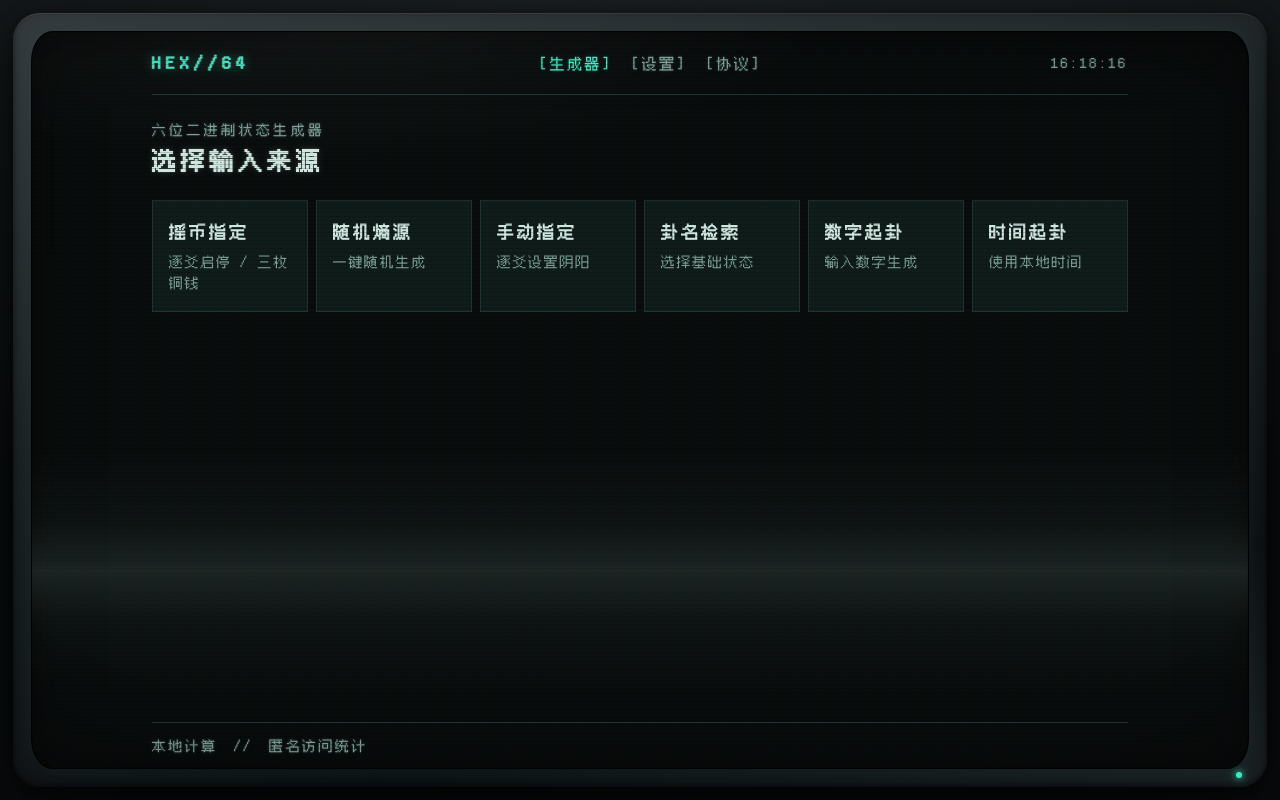
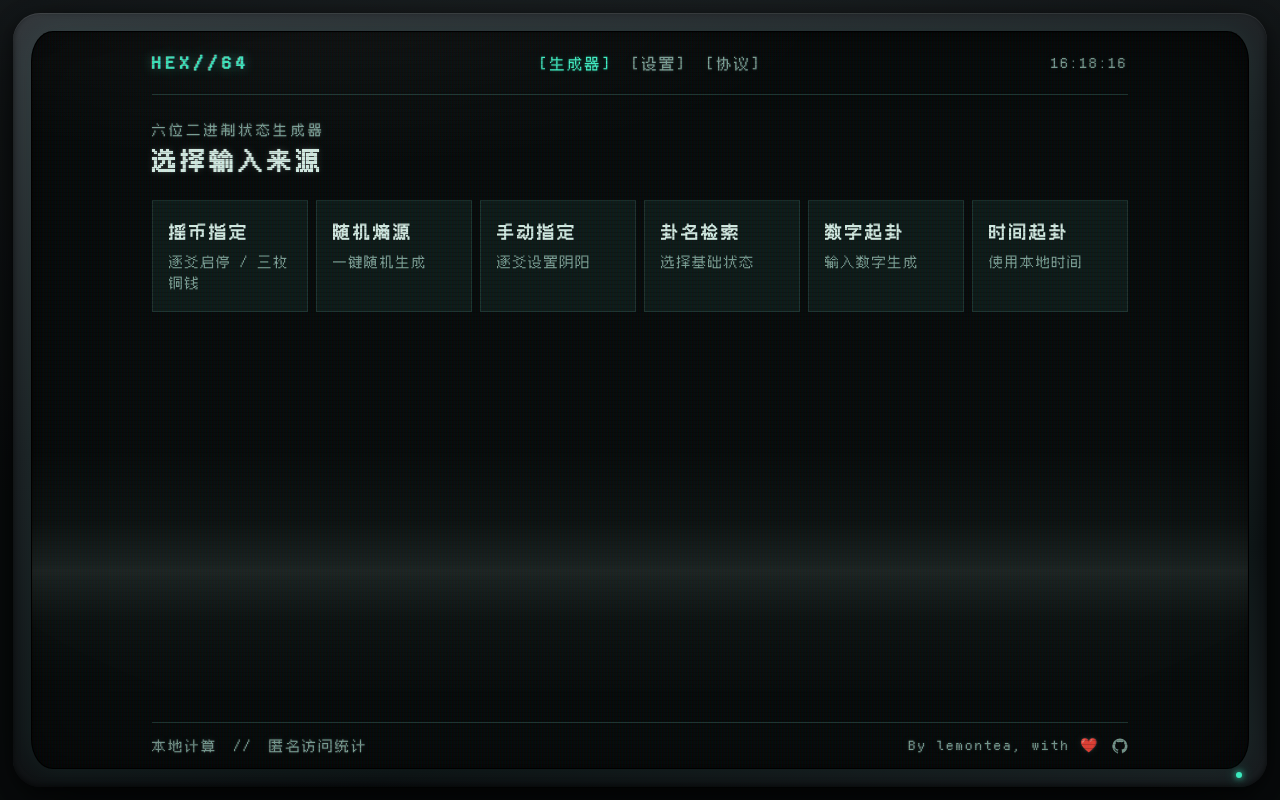
Before and after one commit to lemonteaau/binary-liuyao, a React (Vite) app: page / in a window 1280 px wide. Built offline with nearby package versions, Linux system fonts and the light colour scheme.

Commit message:
添加页尾项目链接和署名

```diff
--- a/src/App.tsx
+++ b/src/App.tsx
@@ -70,10 +70,31 @@ function Shell() {
               <Route path="*" element={<GeneratorPage />} />
             </Routes>
           </main>
-          <footer className="flex flex-wrap items-center gap-x-4 gap-y-1 border-t border-edge py-3 text-[14px] tracking-[0.18em] text-fog">
-            <span>本地计算</span>
-            <span aria-hidden="true">//</span>
-            <span>匿名访问统计</span>
+          <footer className="flex flex-wrap items-center justify-between gap-x-6 gap-y-2 border-t border-edge py-3 text-[14px] tracking-[0.18em] text-fog">
+            <div className="flex flex-wrap items-center gap-x-4 gap-y-1">
+              <span>本地计算</span>
+              <span aria-hidden="true">//</span>
+              <span>匿名访问统计</span>
+            </div>
+            <div className="flex items-center gap-3">
+              <span>By lemontea, with ❤️</span>
+              <a
+                href="https://github.com/lemonteaau/binary-liuyao"
+                target="_blank"
+                rel="noreferrer"
+                aria-label="在 GitHub 查看 binary-liuyao 项目"
+                title="GitHub · binary-liuyao"
+                className="inline-flex text-fog transition-colors hover:text-signal"
+              >
+                <svg
+                  aria-hidden="true"
+                  viewBox="0 0 24 24"
+                  className="size-4 fill-current"
+                >
+                  <path d="M12 .7a11.5 11.5 0 0 0-3.64 22.41c.58.1.79-.25.79-.56v-2.23c-3.22.7-3.9-1.37-3.9-1.37-.53-1.34-1.29-1.7-1.29-1.7-1.05-.72.08-.71.08-.71 1.16.08 1.78 1.2 1.78 1.2 1.04 1.77 2.71 1.26 3.37.96.1-.75.4-1.26.74-1.55-2.57-.3-5.27-1.29-5.27-5.69 0-1.26.45-2.28 1.19-3.09-.12-.29-.52-1.46.11-3.05 0 0 .97-.31 3.16 1.18a10.9 10.9 0 0 1 5.76 0c2.2-1.49 3.16-1.18 3.16-1.18.63 1.59.23 2.76.11 3.05.74.81 1.19 1.83 1.19 3.09 0 4.42-2.7 5.39-5.28 5.68.42.36.78 1.06.78 2.14v3.17c0 .31.21.67.8.56A11.5 11.5 0 0 0 12 .7Z" />
+                </svg>
+              </a>
+            </div>
           </footer>
         </div>
       </div>
```
